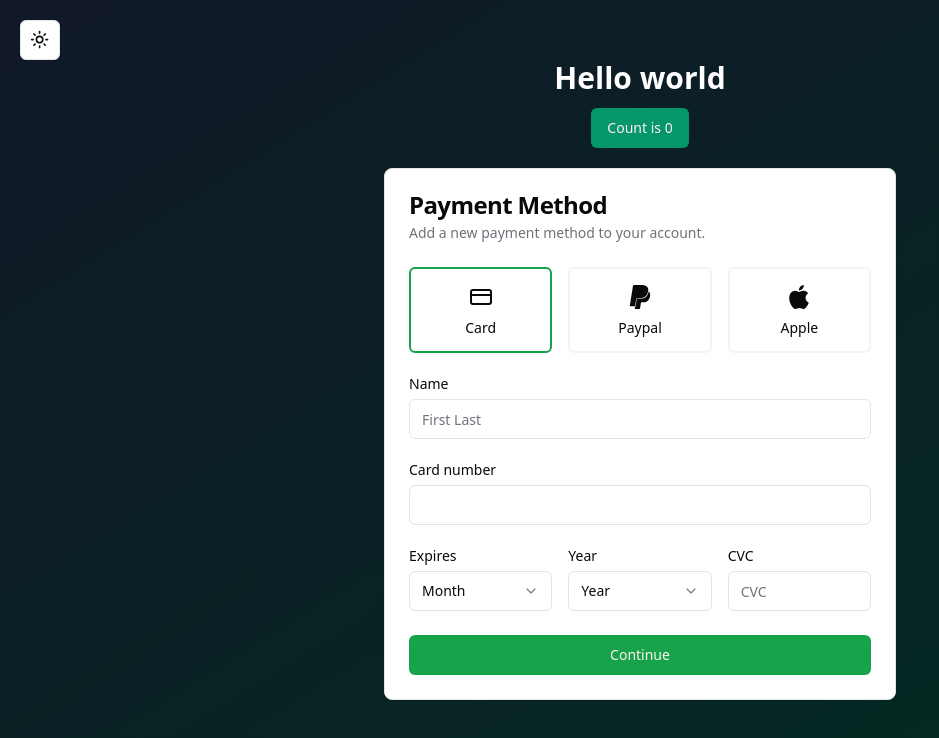
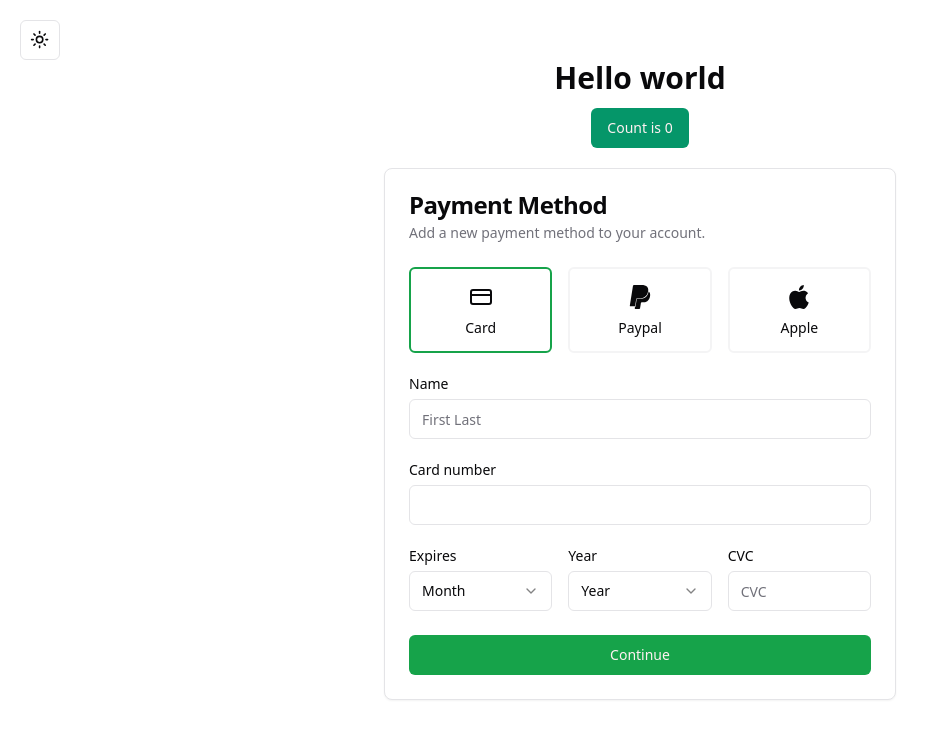
Before and after one commit to RugeFX/warehouse-ruge, a React (Vite) app in the folder frontend/: page / in a window 1280 px wide. Shown: the top 738 px of the page, without its empty margins (0-939 px from the left). Built offline with nearby package versions, Linux system fonts and the light colour scheme.

Commit message:
css vars styling

```diff
--- a/frontend/src/App.tsx
+++ b/frontend/src/App.tsx
@@ -13,10 +13,10 @@ function App() {
 
   return (
     <ThemeProvider defaultTheme="system" storageKey="vite-ui-theme">
-      <main className="w-full p-5 min-h-screen h-full bg-gradient-to-br from-gray-900 to-emerald-950">
+      <main className="w-full p-5 min-h-screen h-full bg-background">
         <ThemeToggler />
         <div className="flex flex-col gap-3 items-center mb-5">
-          <h1 className="text-center text-3xl font-bold text-white">Hello world</h1>
+          <h1 className="text-center text-3xl font-bold text-foreground">Hello world</h1>
           <Button className="bg-emerald-600 hover:bg-emerald-700" onClick={onClick}>
             Count is {count}
           </Button>
```
